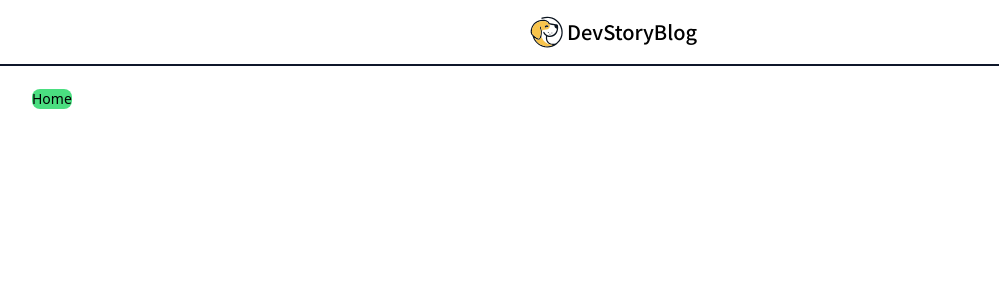
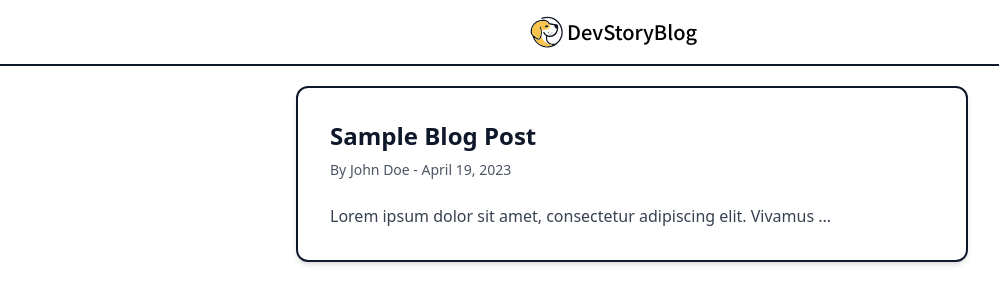
Before and after one commit to DoyunH/DevStoryBlog, a React (Create React App) app: page /post/1 in a window 1280 px wide. Shown: the top 304 px of the page, without its empty margins (8-1007 px from the left). Built offline with nearby package versions, Linux system fonts and the light colour scheme.

Commit message:
feature : blog post 구조 component로 분리

```diff
--- a/src/App.tsx
+++ b/src/App.tsx
@@ -13,7 +13,18 @@ function App() {
       <div className="mt-5 mx-10">
         <Routes>
           <Route path="/DevStoryBlog" element={<Home />} />
-          <Route path="/post/:postID" element={<BlogPost />} />
+          <Route
+            path="/post/:postID"
+            element={
+              <BlogPost
+                title="Sample Blog Post"
+                content="Lorem ipsum dolor sit amet, consectetur adipiscing elit. Vivamus ..."
+                author="John Doe"
+                date="April 19, 2023"
+                color="#f8C44c"
+              />
+            }
+          />
         </Routes>
       </div>
     </Router>
--- a/src/components/BlogPost.tsx
+++ b/src/components/BlogPost.tsx
@@ -1,11 +1,30 @@
 import React from "react";
-import { Link } from "react-router-dom";
 
-const BlogPost = () => {
+interface BlogPostProps {
+  title: string;
+  content: string;
+  author: string;
+  date: string;
+  color: "#f8C44c" | "#3ebd5c" | "#428fff";
+}
+
+const BlogPost: React.FC<BlogPostProps> = ({
+  title,
+  content,
+  author,
+  date,
+  color,
+}) => {
   return (
-    <Link to="/DevStoryBlog">
-      <button className="bg-green-400 rounded-lg text-sm">Home</button>
-    </Link>
+    <div
+      className={`max-w-2xl mx-auto  rounded-xl shadow-md text-slate-900 border-slate-900 border-2 overflow-hidden p-8 bg-[${color}] transition ease-in-out delay-100  hover:-translate-y-0 hover:bg-white hover:shadow-xl duration-300`}
+    >
+      <h2 className="text-2xl font-bold mb-2">{title}</h2>
+      <p className="text-gray-600 text-sm mb-6">
+        By {author} - {date}
+      </p>
+      <p className="text-base text-gray-700">{content}</p>
+    </div>
   );
 };
 
--- a/src/components/Home.tsx
+++ b/src/components/Home.tsx
@@ -1,34 +1,38 @@
 import React from "react";
 import { Link } from "react-router-dom";
+import BlogPost from "./BlogPost";
 
 const Home = () => {
   return (
-    <>
+    <div className="space-y-3">
       <Link to="/post/1">
-        <div className="my-5 px-5 py-7 border-slate-900 border-2 rounded-lg bg-[#f8C44c] transition ease-in-out delay-100  hover:-translate-y-0 hover:bg-white hover:shadow-xl duration-300">
-          <h1 className="text-2xl font-semibold italic text-slate-900 text-center mb-3">
-            ¿Qué es DataDog?
-          </h1>
-          <p className="text-sm text-slate-800 font-nanum">¿Qué es DataDog?</p>
-        </div>
+        <BlogPost
+          title="¿Qué es DataDog?"
+          content="Lorem ipsum dolor sit amet, consectetur adipiscing elit. Vivamus ..."
+          author="John Doe"
+          date="April 19, 2023"
+          color="#f8C44c"
+        />
       </Link>
       <Link to="/post/2">
-        <div className="my-5 px-5 py-7 border-slate-900 border-2 rounded-lg bg-[#3ebd5c] transition ease-in-out delay-100  hover:-translate-y-0 hover:shadow-xl hover:bg-white  duration-300">
-          <h1 className="text-2xl font-semibold italic text-slate-900 text-center mb-3">
-            Shadow DOM 이란?
-          </h1>
-          <p className="text-sm font-nanum">Shadow DOM이란 무엇일까요? ...</p>
-        </div>
+        <BlogPost
+          title="¿Qué es DataDog?"
+          content="Lorem ipsum dolor sit amet, consectetur adipiscing elit. Vivamus ..."
+          author="John Doe"
+          date="April 19, 2023"
+          color="#3ebd5c"
+        />
       </Link>
       <Link to="/post/3">
-        <div className="my-5 px-5 py-7 border-slate-900 border-2 rounded-lg bg-[#428fff] transition ease-in-out delay-100  hover:-translate-y-0 hover:shadow-xl hover:bg-white  duration-300">
-          <h1 className="text-2xl font-semibold italic text-slate-900 text-center mb-3">
-            Shadow DOM 이란?
-          </h1>
-          <p className="text-sm font-nanum">Shadow DOM이란 무엇일까요? ...</p>
-        </div>
+        <BlogPost
+          title="¿Qué es DataDog?"
+          content="Lorem ipsum dolor sit amet, consectetur adipiscing elit. Vivamus ..."
+          author="John Doe"
+          date="April 19, 2023"
+          color="#428fff"
+        />
       </Link>
-    </>
+    </div>
   );
 };
 
```
